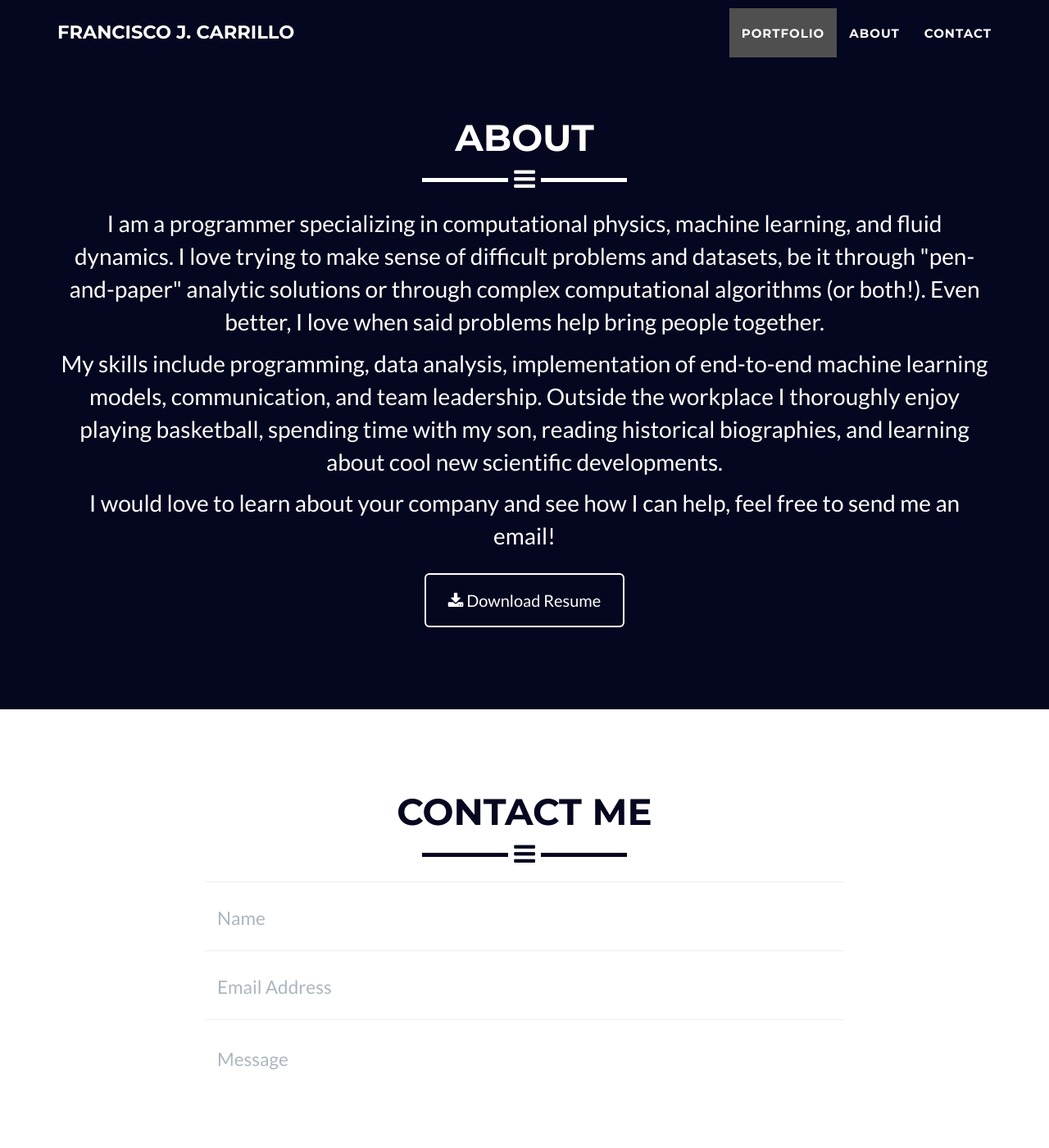
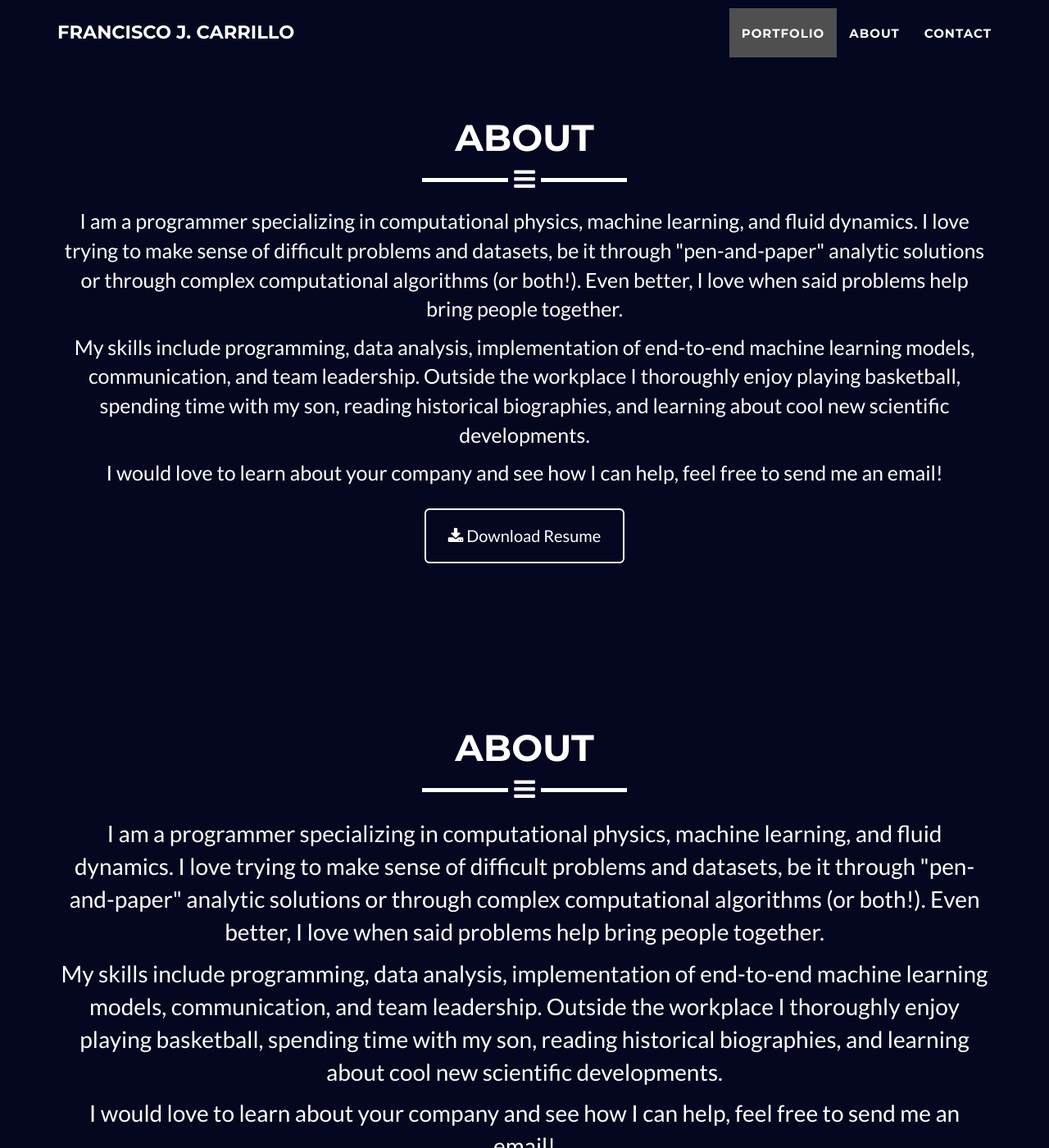
Before and after one commit to Franjcf/Franjcf.github.io, a Jekyll site: the page built from _posts/2020-13-30-Simulation of Multiphase Flow in Deformable Media.markdown, in a window 1280 px wide and 1400 px high, scrolled down 2294 px. Shown: the whole window at 82% size. Built offline with Jekyll 4.4.1, drawn with Linux system fonts in a browser that asks for light colours; some of the changed text lies outside the part shown.

Commit message:
new commit

```diff
--- a/_includes/about.html
+++ b/_includes/about.html
@@ -9,13 +9,13 @@
             </div>
             <div class="row">
                 <div class="col-lg-12 col-lg-offset-0 text-center">
-		    <p style="font-size:28px;">I am a programmer specializing in computational physics, machine learning, and fluid dynamics. I love trying to make sense of difficult problems and datasets, be it through "pen-and-paper" analytic solutions or through complex computational algorithms (or both!). Even better, I love when said problems help bring people together.
+		    <p style="font-size:25px;">I am a programmer specializing in computational physics, machine learning, and fluid dynamics. I love trying to make sense of difficult problems and datasets, be it through "pen-and-paper" analytic solutions or through complex computational algorithms (or both!). Even better, I love when said problems help bring people together.
 		    </p>
 
-		    <p style="font-size:28px;">My skills include programming, data analysis, implementation of end-to-end machine learning models, communication, and team leadership. Outside the workplace I thoroughly enjoy playing basketball, spending time with my son, reading historical biographies, and learning about cool new scientific developments.
+		    <p style="font-size:25px;">My skills include programming, data analysis, implementation of end-to-end machine learning models, communication, and team leadership. Outside the workplace I thoroughly enjoy playing basketball, spending time with my son, reading historical biographies, and learning about cool new scientific developments.
 		    </p>
 
-		    <p style="font-size:28px;"> I would love to learn about your company and see how I can help, feel free to send me an email! </p>
+		    <p style="font-size:25px;"> I would love to learn about your company and see how I can help, feel free to send me an email! </p>
 		    <a href="img/Resume.pdf" download="Resume Francisco J. Carrillo"" class="btn btn-lg btn-outline">
                         <i class="fa fa-download"></i> Download Resume
                     </a>
--- /dev/null
+++ b/_includes/about2.html
@@ -0,0 +1,25 @@
+ <!-- About Section -->
+    <section class="success" id="about">
+        <div class="container">
+            <div class="row">
+                <div class="col-lg-12 text-center">
+                    <h2>About</h2>
+                    <hr class="star-light">
+                </div>
+            </div>
+            <div class="row">
+                <div class="col-lg-12 col-lg-offset-0 text-center">
+		    <p style="font-size:28px;">I am a programmer specializing in computational physics, machine learning, and fluid dynamics. I love trying to make sense of difficult problems and datasets, be it through "pen-and-paper" analytic solutions or through complex computational algorithms (or both!). Even better, I love when said problems help bring people together.
+		    </p>
+
+		    <p style="font-size:28px;">My skills include programming, data analysis, implementation of end-to-end machine learning models, communication, and team leadership. Outside the workplace I thoroughly enjoy playing basketball, spending time with my son, reading historical biographies, and learning about cool new scientific developments.
+		    </p>
+
+		    <p style="font-size:28px;"> I would love to learn about your company and see how I can help, feel free to send me an email! </p>
+		    <a href="img/Resume.pdf" download="Resume Francisco J. Carrillo"" class="btn btn-lg btn-outline">
+                        <i class="fa fa-download"></i> Download Resume
+                    </a>
+                </div>
+            </div>
+        </div>
+    </section>
--- a/_includes/css/main.css
+++ b/_includes/css/main.css
@@ -14,10 +14,6 @@ p {
 
 p.small {
 	font-size: 16px;
-}
-
-p.large {
-        font-size: 50px;
 }
 
 a,
--- a/_layouts/default.html
+++ b/_layouts/default.html
@@ -6,6 +6,8 @@
     {% include header.html %}
     {% include portfolio_grid.html %}
     {% include about.html %}
+    {% include about2.html %}
+
 
     {% if site.contact == "static" %}
     {% include contact_static.html %}
```
